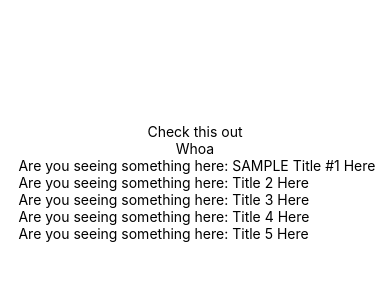
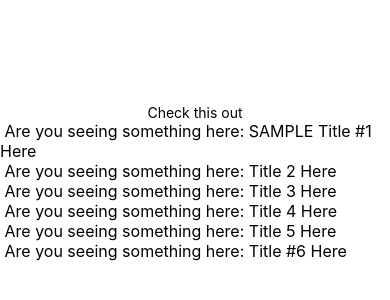
Before and after one commit to zeuslawyer/fakeNewsReactNative, a React Native app: screen / in a window 390 px wide. Shown: the part 240-540 px from the top of the page. Built offline with nearby package versions, Linux system fonts and the light colour scheme.

Commit message:
implement FlatList instead of scroll view. WORKING

```diff
--- a/App.js
+++ b/App.js
@@ -8,7 +8,6 @@ export default class App extends React.Component {
     return (
       <View style={styles.container}>
         <Text>Check this out</Text>
-        <Text>Whoa</Text>
         <NewsCardList newsItems= {news}/>
       </View>
     );
@@ -31,7 +30,8 @@ const news = [
     title:"SAMPLE Title #1 Here",
     author: "Author Name",
     date: "date here",
-    body: "Loreum Ipsum something or the other goes here....etc etc etc"
+    body: "Loreum Ipsum something or the other goes here....etc etc etc",
+    key : "145"
   },
   {
     img:'insert',
@@ -39,26 +39,39 @@ const news = [
     author: "Author Name",
     date: "date here",
     body: "Loreum Ipsum something or the other goes here....etc etc etc"
+    ,
+    key : "1423"
   },
   {
     img:'insert',
     title:"Title 3 Here",
     author: "Author Name",
     date: "date here",
-    body: "Loreum Ipsum something or the other goes here....etc etc etc"
+    body: "Loreum Ipsum something or the other goes here....etc etc etc",
+    key : "14523"
   },
   {
     img:'insert',
     title:"Title 4 Here",
     author: "Author Name",
     date: "date here",
-    body: "Loreum Ipsum something or the other goes here....etc etc etc"
+    body: "Loreum Ipsum something or the other goes here....etc etc etc",
+    key : "1411135"
   },
   {
     img:'insert',
     title:"Title 5 Here",
     author: "Author Name",
     date: "date here",
-    body: "Loreum Ipsum something or the other goes here....etc etc etc"
+    body: "Loreum Ipsum something or the other goes here....etc etc etc",
+    key : "122145"
+  },
+  {
+    img:'insert',
+    title:"Title #6 Here",
+    author: "Author Name",
+    date: "date here",
+    body: "Loreum Ipsum something or the other goes here....etc etc etc",
+    key : "124235145"
   }
 ]
--- a/NewsCardItem.js
+++ b/NewsCardItem.js
@@ -1,17 +1,19 @@
-import React, { Component } from 'react'
-import { Text, StyleSheet, View } from 'react-native'
-
+import React, { Component } from "react";
+import { Text, StyleSheet, View } from "react-native";
 
 class NewsCardItem extends Component {
   render() {
     return (
       <View>
-        <Text> Are you seeing something here: {this.props.title}</Text>
+        <Text style={{ fontSize: 16 }}>
+          {" "}
+          Are you seeing something here: {this.props.data.title}
+        </Text>
       </View>
-    )
+    );
   }
 }
 
-export default NewsCardItem
+export default NewsCardItem;
 
-const styles = StyleSheet.create({})
+const styles = StyleSheet.create({});
--- a/NewsCardList.js
+++ b/NewsCardList.js
@@ -1,19 +1,23 @@
 import React, { Component } from "react";
-import { Text, StyleSheet, View } from "react-native";
+import { Text, StyleSheet, View, FlatList } from "react-native";
 import NewsCardItem from "./NewsCardItem";
 
 class NewsCardList extends Component {
   renderListOfNews = newsItems => {
-    return newsItems.map(item => {
-      return <NewsCardItem title={item.title} />;
+    return newsItems.map((item, index) => {
+      return <NewsCardItem key={index} data={item} />;
     });
   };
 
   render() {
     return (
-      <View>
-        {/* <NewsCardItem title={this.props.newsItems[0].title}/> */}
-        {this.renderListOfNews(this.props.newsItems)}
+      <View styles={styles.container}>
+        <FlatList
+            data={this.props.newsItems}
+            renderItem={({item}) => <NewsCardItem key={item.key} data={item} />}
+        />
+          {/* <NewsCardItem title={this.props.newsItems[0].title} /> */}
+          {/* {this.renderListOfNews(this.props.newsItems)} */}
       </View>
     );
   }
@@ -21,4 +25,11 @@ class NewsCardList extends Component {
 
 export default NewsCardList;
 
-const styles = StyleSheet.create({});
+const styles = StyleSheet.create({
+  container: {
+    flex: 1,
+    backgroundColor: "#fff",
+    alignItems: "center",
+    justifyContent: "center"
+  }
+});
```
